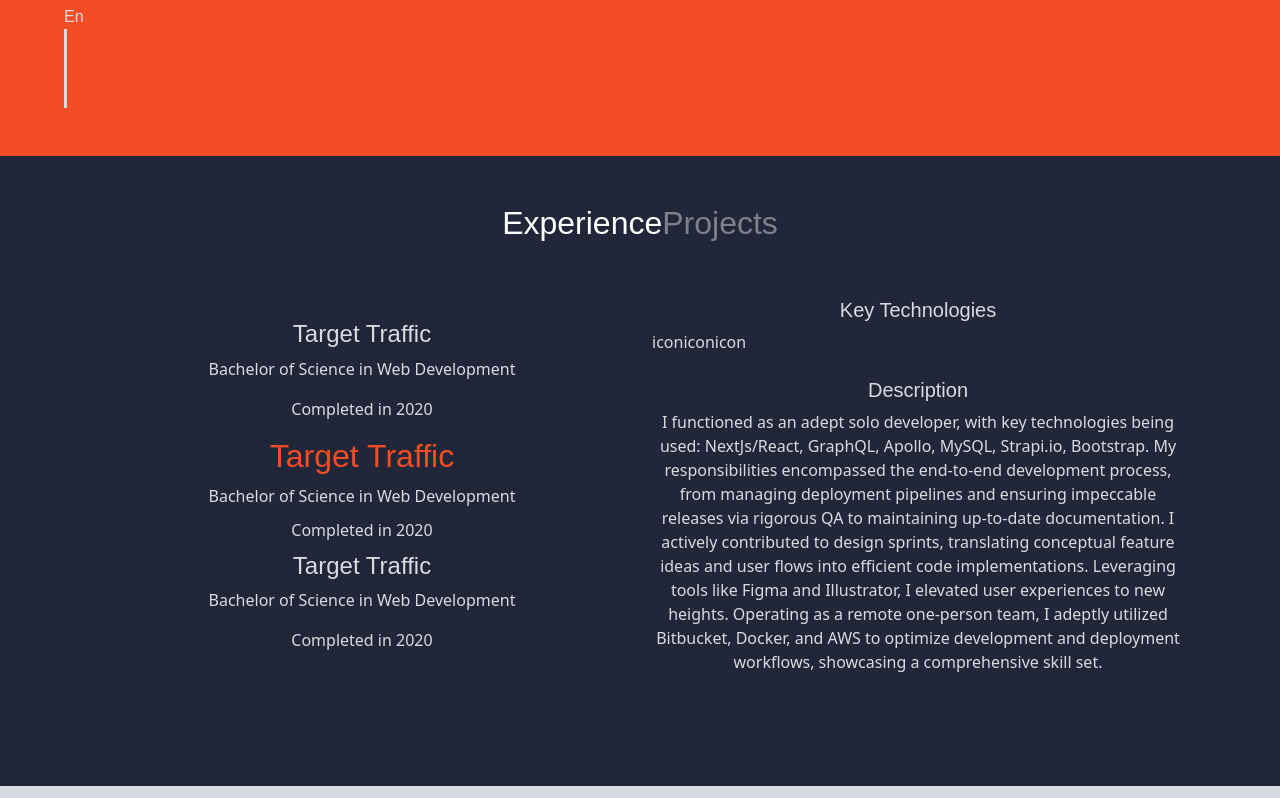
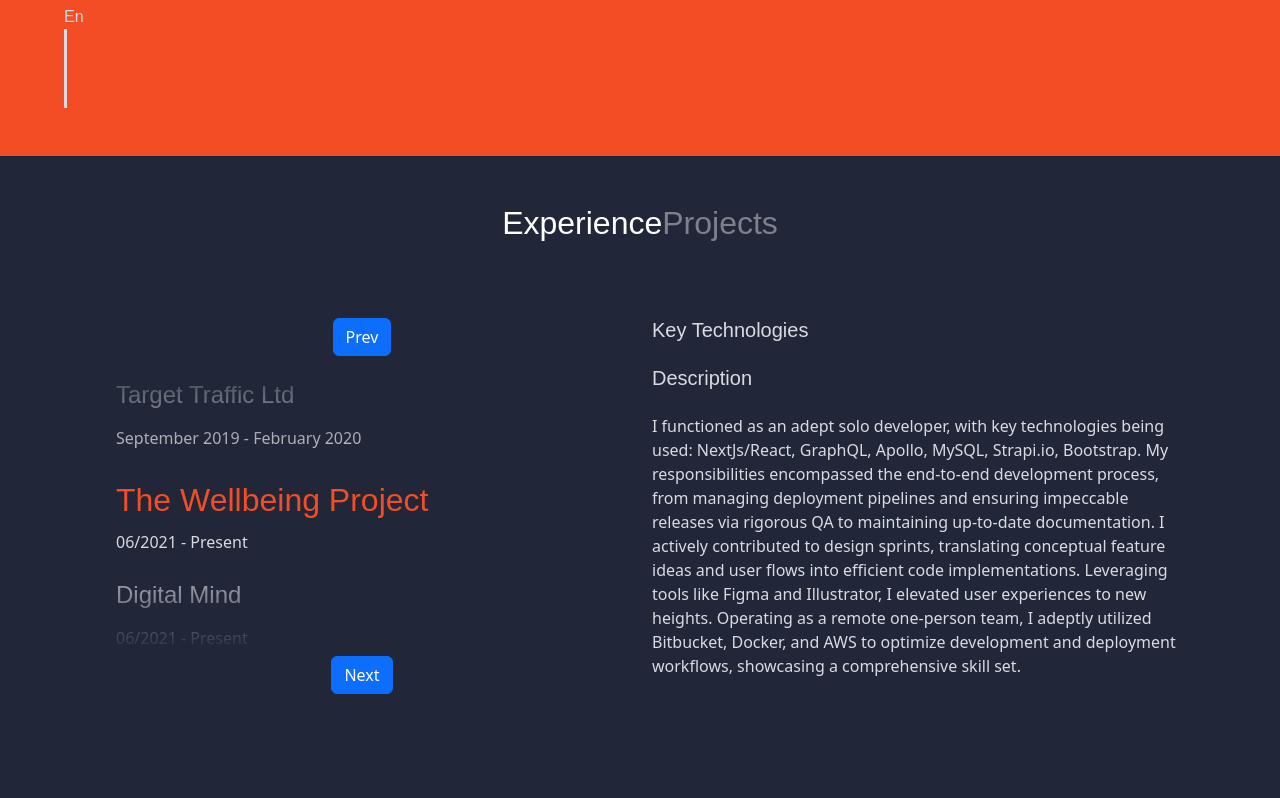
Before and after one commit to elbjek/elbjek.github.io, a Next.js app: page / in a window 1280 px wide. Shown: the part 1444-2242 px from the top of the page. Built offline with nearby package versions, Linux system fonts and the light colour scheme; a web font is replaced by a local one.

Commit message:
Add carousel to career module

```diff
--- a/package.json
+++ b/package.json
@@ -9,6 +9,10 @@
     "lint": "next lint"
   },
   "dependencies": {
+    "@fortawesome/fontawesome-svg-core": "^6.4.2",
+    "@fortawesome/free-brands-svg-icons": "^6.4.2",
+    "@fortawesome/free-solid-svg-icons": "^6.4.2",
+    "@fortawesome/react-fontawesome": "^0.2.0",
     "bootstrap": "5.3.0",
     "eslint": "8.45.0",
     "eslint-config-next": "13.4.10",
--- a/src/components/Career/Career.js
+++ b/src/components/Career/Career.js
@@ -11,7 +11,7 @@
     setIsTabActive(tab);
   };
   return (
-    <div className="experience-container text-center  p-5">
+    <div className="experience-container text-center  p-5" id="career">
       <div className="d-flex justify-content-center">
         <h2
           className={`${
--- a/src/components/Career/Experience.js
+++ b/src/components/Career/Experience.js
@@ -1,48 +1,278 @@
-import { Row } from "react-bootstrap";
+import { Row, Col, Button } from "react-bootstrap";
+import { library } from "@fortawesome/fontawesome-svg-core";
+import { fab } from "@fortawesome/free-brands-svg-icons";
+import { FontAwesomeIcon } from "@fortawesome/react-fontawesome";
+import { useState } from "react";
+library.add(fab);
+
+export const data = [
+  {
+    company: "Target Traffic Ltd",
+    location: "Floriana, Malta",
+    position: "Junior Frontend Developer",
+    start_date: "September 2019",
+    end_date: "February 2020",
+    description: `I demonstrated and gained skill in developing interactive and responsive layouts, facilitating cohesive collaboration with designers and backend developers in a global environment.
+    This role helped me gain a robust understanding of  technologies like Vanilla JavaScript, PugJs, and NuxtJs, along with honing skills in CSS and HTML, which became fundamental in enhancing project development processes. My acquired proficiency in utilizing Adobe Illustrator and Figma played a decisive role in the fruitful completion of projects such as estaformular.org, travelicia.de, and estaform.org. Furthermore, I embraced platforms like Bitbucket and Jira to facilitate cohesive and streamlined project workflows.`,
+    active: false,
+    icons: [
+      {
+        title: "React123",
+        icon: "fa-56",
+      },
+    ],
+    slug: "targettraffic",
+  },
+  {
+    company: "The Wellbeing Project",
+    location: "United Kingdom, (Remote)",
+    position: "Junior Frontend Developer",
+    start_date: "06/2021",
+    end_date: "Present",
+    description: `I functioned as an adept solo developer, with key technologies being used: NextJs/React, GraphQL, Apollo, MySQL, Strapi.io, Bootstrap.
+    My responsibilities encompassed the end-to-end development process, from managing deployment pipelines and ensuring impeccable releases via rigorous QA to maintaining up-to-date documentation.
+     I actively contributed to design sprints, translating conceptual feature ideas and user flows into efficient code implementations. Leveraging tools like Figma and Illustrator, I elevated user experiences to new heights. Operating as a remote one-person team, I adeptly utilized Bitbucket,
+     Docker, and AWS to optimize development and deployment workflows, showcasing a comprehensive skill set.`,
+    icons: [
+      {
+        title: "React25",
+        icon: "fa-123",
+      },
+      {
+        title: "HTML5 Title",
+        icon: "fa-123",
+      },
+      {
+        title: "React777",
+        icon: "fa-666",
+      },
+      {
+        title: "HTML5 Title1",
+        icon: "fa-31",
+      },
+    ],
+    active: true,
+    slug: "twp",
+  },
+  {
+    company: "Digital Mind",
+    location: "Belgrade, Serbia",
+    position: "Junior Frontend Developer / UI Designer",
+    start_date: "06/2021",
+    end_date: "Present",
+    description: `Digital mind description`,
+    icons: [
+      {
+        title: "React6",
+        icon: "fa-12234",
+      },
+      {
+        title: "HTML5 123",
+        icon: "fa-32131",
+      },
+      {
+        title: "React44",
+        icon: "fa-reac123t",
+      },
+      {
+        title: "HTML5234",
+        icon: "fa-html51",
+      },
+    ],
+    active: false,
+    slug: "digitalmind",
+  },
+  {
+    company: "Fourth item",
+    location: "Belgrade, Serbia",
+    position: "Junior Frontend Developer / UI Designer",
+    start_date: "06/2021",
+    end_date: "Present",
+    description: `Fourth item description.Fourth item description.Fourth item description.
+    Fourth item description.Fourth item description.Fourth item description.Fourth item description.
+    Fourth item description.Fourth item description.Fourth item description.
+    Fourth item description.Fourth item description.Fourth item description.Fourth item description.Fourth item
+    description.Fourth item description.Fourth item description.
+    Fourth item description.Fourth item description.Fourth item description.Fourth item description.`,
+    icons: [
+      {
+        title: "React12",
+        icon: "fa-react1",
+      },
+      {
+        title: "HTML453",
+        icon: "fa-html6",
+      },
+      {
+        title: "React34",
+        icon: "fa-react4",
+      },
+      {
+        title: "HTML5636",
+        icon: "fa-html8",
+      },
+    ],
+    active: false,
+    slug: "fourthitem",
+  },
+  {
+    company: "Fifth Item",
+    location: "Floriana, Malta",
+    position: "Junior Frontend Developer",
+    start_date: "September 2019",
+    end_date: "February 2020",
+    description: `I demonstrated and gained skill in developing interactive and responsive layouts, facilitating cohesive collaboration with designers and backend developers in a global environment.
+    This role helped me gain a robust understanding of  technologies like Vanilla JavaScript, PugJs, and NuxtJs, along with honing skills in CSS and HTML, which became fundamental in enhancing project development processes. My acquired proficiency in utilizing Adobe Illustrator and Figma played a decisive role in the fruitful completion of projects such as estaformular.org, travelicia.de, and estaform.org. Furthermore, I embraced platforms like Bitbucket and Jira to facilitate cohesive and streamlined project workflows.`,
+    active: false,
+    icons: [
+      {
+        title: "React1223",
+        icon: "fa-516",
+      },
+    ],
+    slug: "fifthitem",
+  },
+];
 
 export default function Experience() {
+  const [activeIndex, setActiveIndex] = useState(0);
+
+  // Used to determine which items appear above the active item
+  const halfwayIndex = Math.ceil(data.length / 2);
+
+  // Usd to determine the height/spacing of each item
+  const itemHeight = 100;
+
+  // Used to determine at what point an item is moved from the top to the bottom
+  const shuffleThreshold = halfwayIndex * itemHeight;
+
+  // Used to determine which items should be visible. this prevents the "ghosting" animation
+  const visibleStyleThreshold = shuffleThreshold / 2;
+
+  const determinePlacement = (itemIndex) => {
+    if (activeIndex === itemIndex) return 0;
+
+    if (itemIndex >= halfwayIndex) {
+      if (activeIndex > itemIndex - halfwayIndex) {
+        return (itemIndex - activeIndex) * itemHeight;
+      } else {
+        return -(data.length + activeIndex - itemIndex) * itemHeight;
+      }
+    }
+
+    if (itemIndex > activeIndex) {
+      return (itemIndex - activeIndex) * itemHeight;
+    }
+
+    if (itemIndex < activeIndex) {
+      if ((activeIndex - itemIndex) * itemHeight >= shuffleThreshold) {
+        return (data.length - (activeIndex - itemIndex)) * itemHeight;
+      }
+      return -(activeIndex - itemIndex) * itemHeight;
+    }
+  };
+
+  useState(() => {
+    setActiveIndex(1);
+  });
+
+  const handleClick = (direction) => {
+    setActiveIndex((prevDirectionIndex) => {
+      if (direction === "next") {
+        if (prevDirectionIndex + 1 > data.length - 1) {
+          return 0;
+        }
+        return prevDirectionIndex + 1;
+      }
+
+      if (prevDirectionIndex - 1 < 0) {
+        return data.length - 1;
+      }
+      return prevDirectionIndex - 1;
+    });
+  };
+  const handleScroll = (e, activeIndex) => {
+    console.log(e);
+  };
   return (
-    <div className="experience-container p-5">
+    <div className="experience-container-content p-5">
       <Row className="align-items-center">
-        <div className="col-6">
-          <div className="experience-container-item">
-            <h4 className="text-red">Target Traffic</h4>
-            <p>Bachelor of Science in Web Development</p>
-            <p>Completed in 2020</p>
+        <Col>
+          <div className="carousel-wrapper">
+            <Button onClick={() => handleClick("prev")}>Prev</Button>
+            <div className="carousel">
+              <div className="carousel-slides">
+                <div
+                  className="carousel-inner"
+                  onScroll={(e) => {
+                    handleScroll(activeIndex, e);
+                  }}
+                >
+                  {data.map((item, index) => (
+                    <div
+                      className={`carousel-slide experience-container-item ${
+                        activeIndex === index ? "active font-2x" : ""
+                      } ${
+                        Math.abs(determinePlacement(index)) <=
+                        visibleStyleThreshold
+                          ? "visible"
+                          : ""
+                      }`}
+                      key={`${index}_${item.company}`}
+                      role="button"
+                      onClick={() => {
+                        setActiveIndex(index);
+                      }}
+                      style={{
+                        transform: `translateY(${determinePlacement(index)}px)`,
+                      }}
+                    >
+                      <h4
+                        className={`${activeIndex === index ? "text-red" : ""}`}
+                      >
+                        {item.company}
+                      </h4>
+                      <p>{}</p>
+                      <p>
+                        {item.start_date} - {item.end_date}
+                      </p>
                     </div>
-          <div className="experience-container-item active font-2x">
-            <h4 className="text-red">Target Traffic</h4>
-            <p>Bachelor of Science in Web Development</p>
-            <p>Completed in 2020</p>
-          </div>
-          <div className="experience-container-item">
-            <h4 className="text-red">Target Traffic</h4>
-            <p>Bachelor of Science in Web Development</p>
-            <p>Completed in 2020</p>
+                  ))}
                 </div>
               </div>
-        <div className="col-6 text-left">
+            </div>
+            <Button onClick={() => handleClick("next")}>Next</Button>
+          </div>
+        </Col>
+
+        <Col>
+          {data.map((item, index) =>
+            activeIndex === index ? (
+              <>
+                <div className="text-left" key={`${item.company}_${index}`}>
+                  {" "}
                   <h5 className="">Key Technologies</h5>
                   <div className="experience-container-icons d-flex">
-            <span>icon</span>
-            <span>icon</span>
-            <span>icon</span>
+                    {item.icons.map((icon) => (
+                      <p
+                        className="mx-2 d-inline-block text-red"
+                        key={`${icon.title} + ${index + 1}`}
+                        style={{
+                          fontSize: "20px",
+                          width: "20px",
+                        }}
+                      >
+                        {/* <FontAwesomeIcon icon={`fab ${icon.icon}`} /> */}
+                      </p>
+                    ))}
                   </div>
-          <h5 className="mt-4">Description</h5>
-          <p>
-            I functioned as an adept solo developer, with key technologies being
-            used: NextJs/React, GraphQL, Apollo, MySQL, Strapi.io, Bootstrap. My
-            responsibilities encompassed the end-to-end development process,
-            from managing deployment pipelines and ensuring impeccable releases
-            via rigorous QA to maintaining up-to-date documentation. I actively
-            contributed to design sprints, translating conceptual feature ideas
-            and user flows into efficient code implementations. Leveraging tools
-            like Figma and Illustrator, I elevated user experiences to new
-            heights. Operating as a remote one-person team, I adeptly utilized
-            Bitbucket, Docker, and AWS to optimize development and deployment
-            workflows, showcasing a comprehensive skill set.
-          </p>
+                  <h5>Description</h5>
+                  <p className="mt-4">{item.description}</p>
                 </div>
+              </>
+            ) : null
+          )}
+        </Col>
       </Row>
     </div>
   );
--- a/src/styles/globals.scss
+++ b/src/styles/globals.scss
@@ -50,6 +50,7 @@
   .hero-content {
     position: relative;
   }
+  user-select: none;
   h1 {
     font-family: $bayon-font-family;
     font-size: 150px;
@@ -190,6 +191,10 @@
 .experience-container {
   background-color: $background-darkBlue;
   color: $textWhite;
+  &-content {
+    max-height: 500px;
+    overflow: hidden;
+  }
 }
 
 .asset-arrows {
@@ -245,18 +250,75 @@
 .text-dimmed a {
   color: rgba($textWhite, 0.5) !important;
 }
-.experience-container-item.active {
-  .text-red {
-    color: $orange !important;
-  }
-}
 
 .font-2x {
   p {
+    transition: all 0.5s ease;
     font-size: 18;
     margin-bottom: 10px;
   }
   h4 {
+    transition: all 0.2s ease;
+
     font-size: 32px;
   }
 }
+
+.text-red {
+  color: $orange !important;
+}
+//
+.text-left {
+  text-align: left;
+}
+
+.carousel-wrapper {
+  padding: 20px;
+  overflow: hidden;
+}
+.carousel-slides {
+  overflow: hidden;
+  .carousel-inner {
+    position: relative;
+    max-height: 300px;
+    height: 300px;
+    // overflow-y: scroll;
+    &::before,
+    &::after {
+      content: "";
+      z-index: 1;
+      position: absolute;
+      width: 100%;
+      height: 110px;
+      pointer-events: none;
+      left: 0;
+    }
+
+    &::before {
+      top: 0;
+      background: linear-gradient(
+        0deg,
+        hsla(0, 0%, 100%, 0) 0%,
+        $darkBlue 100%
+      );
+    }
+    &::after {
+      bottom: 0;
+      background: linear-gradient(
+        0deg,
+        $darkBlue 0%,
+        hsla(0, 0%, 100%, 0) 100%
+      );
+    }
+    .carousel-slide {
+      position: absolute;
+      top: 125px;
+      transition: transform 0.2s ease, opacity 0s ease;
+      text-align: left;
+      opacity: 0;
+    }
+    .carousel-slide.visible {
+      opacity: 1;
+    }
+  }
+}
```
Also changed, not shown: src/components/About.js (+5 -2 lines), src/components/Navbar.js (+4 -4 lines), 1 other file (tests, documents, lock files or other folders). Lines whose indentation alone changed are shown as unchanged.
